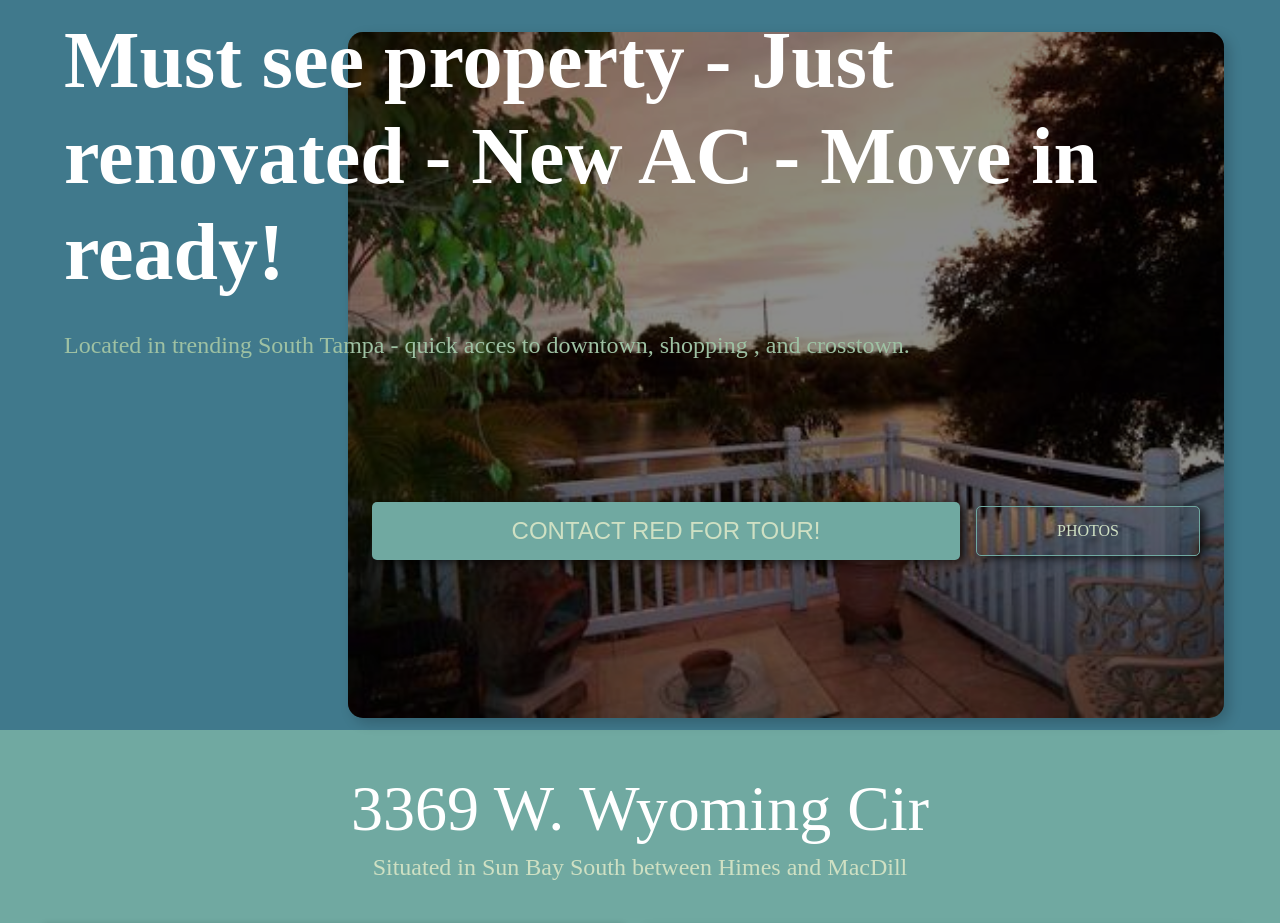
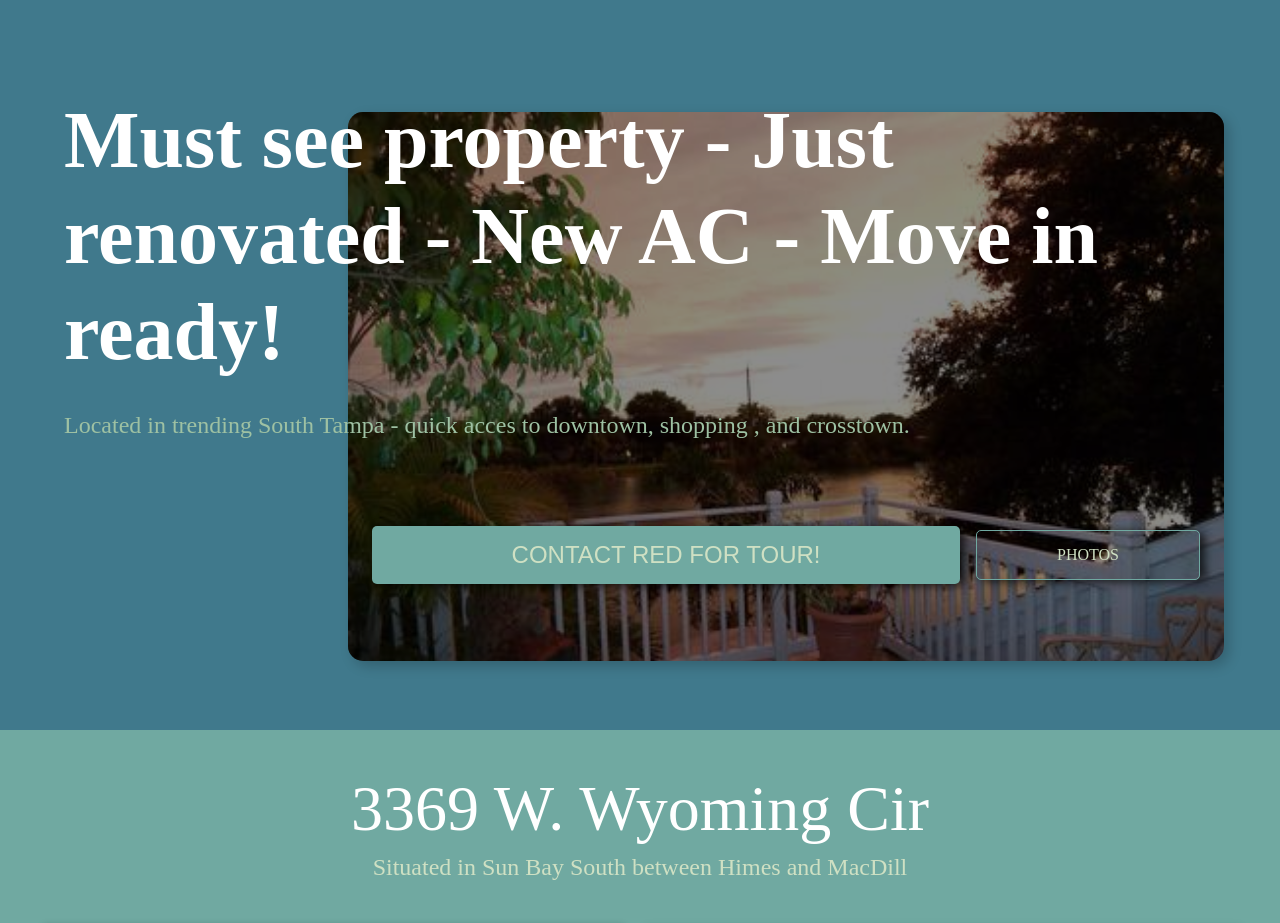
Before and after one commit to jimmmazz/tampa-lake, a PHP site: page / in a window 1280 px wide. Shown: the part 70-993 px from the top of the page. Run offline with PHP 8.4, Linux system fonts and the light colour scheme; some libraries are stand-ins or nearby versions.

Commit message:
layout hero 1100px

```diff
--- a/home.html
+++ b/home.html
@@ -151,8 +151,8 @@
         <p class="footer-phone-number">813-334-6857</p>
         <p class="footer-email">cdkenna@hotmail.com</p>
         <a href="#what-where" class="nav-link"
-          ><span>What, Where, & How Much</span></a
-        >
+          ><span>What, Where, & How Much</span>
+        </a>
       </div>
     </footer>
   </body>
--- a/public/style.css
+++ b/public/style.css
@@ -584,9 +584,11 @@ background-color: var(--secondary-color);
 /* Hero */
   #hero {
     height: calc(100vh - 70px);
+    padding-top: 5rem;
   }
   .btn-wrapper {
     align-self: center;
+    padding-bottom: 10rem;
   }
 
   .hero-heading {
@@ -595,6 +597,10 @@ background-color: var(--secondary-color);
 
   .hero-subheading {
     font-size: 1.5rem;
+  }
+
+  .hero-img-wrapper {
+    height: 80%;
   }
 
   .hero-btn {
```
